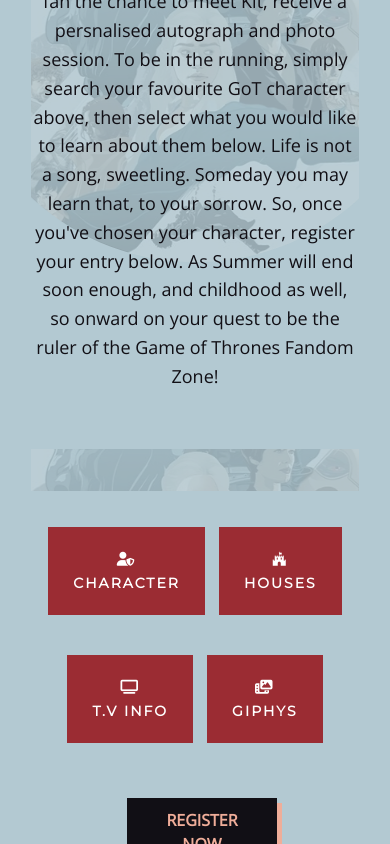
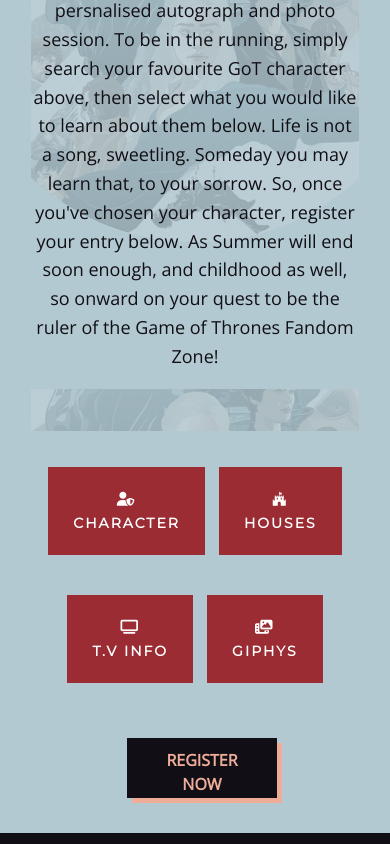
Before and after one commit to NicoleGeorge/group-project, a plain HTML site: page index.html in a window 390 px wide. Shown: the part 798-1642 px from the top of the page. Drawn offline with nearby package versions, Linux system fonts and the light colour scheme; a script that the page names is missing; a web font is replaced by a local one.

Commit message:
fixed margin in responsive text div

```diff
--- a/css/style.css
+++ b/css/style.css
@@ -349,7 +349,6 @@
   .hero {
     background-position: center;
     background-attachment: fixed;
-    margin-top: 40px;
     background-repeat: no-repeat;
     padding-top: 20px;
     padding-bottom: 2px;
@@ -464,6 +463,9 @@
     left: 30%;
     width: 100%;
   }
+  .background-color {
+    margin-top: 0px;
+  }
 }
 
 /* TABLET VIEWPORT */
```
